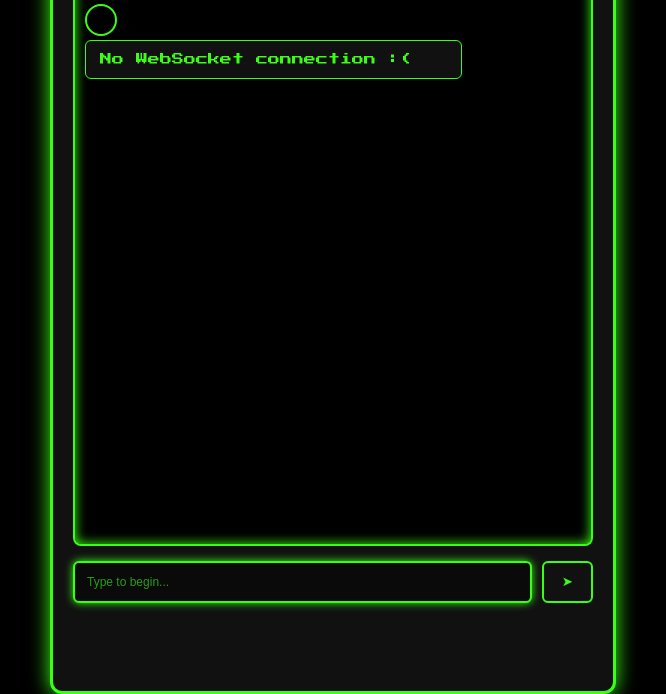
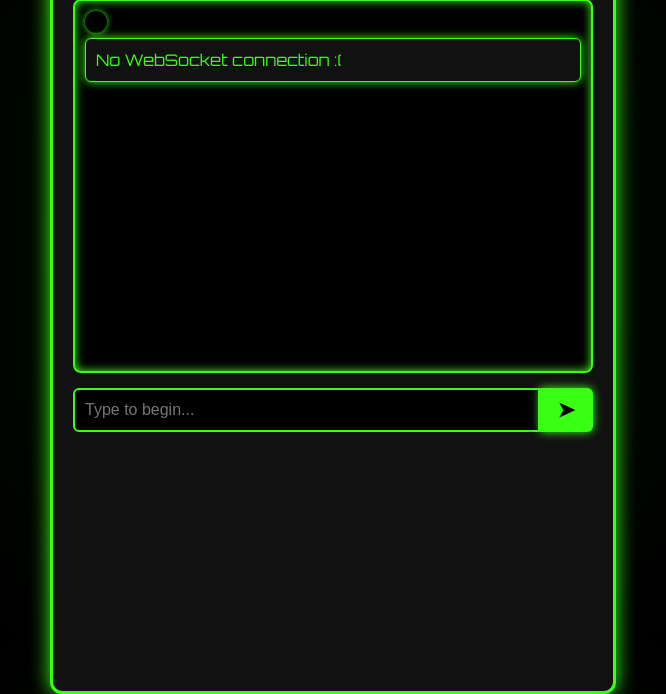
Before and after one commit to 0noahharris4/WebSocket-Chat-Room, a website: page public/index.html in a window 1280 px wide. Shown: the part 154-848 px from the top of the page, without its empty margins (307-973 px from the left). Drawn offline with Linux system fonts and the light colour scheme.

Commit message:
Update styles.css

```diff
--- a/public/styles.css
+++ b/public/styles.css
@@ -1,13 +1,28 @@
-/* RETRO ARCADE FONT */
-@import url('https://fonts.googleapis.com/css2?family=Press+Start+2P&display=swap');
+/* FUTURISTIC NEON FONT */
+@import url('https://fonts.googleapis.com/css2?family=Orbitron:wght@400;700&display=swap');
 
 html, body {
   height: 100%;
 }
 
 body {
-  font-family: 'Press Start 2P', monospace;
-  background: #000;
+  font-family: 'Orbitron', sans-serif;
+  background: radial-gradient(circle at center, #001100 0%, #000000 70%),
+              repeating-linear-gradient(
+                to bottom,
+                rgba(57, 255, 20, 0.15) 0px,
+                rgba(57, 255, 20, 0.15) 2px,
+                transparent 2px,
+                transparent 40px
+              ),
+              repeating-linear-gradient(
+                to right,
+                rgba(57, 255, 20, 0.15) 0px,
+                rgba(57, 255, 20, 0.15) 2px,
+                transparent 2px,
+                transparent 40px
+              );
+  background-size: cover;
   color: #39ff14;
   display: flex;
   justify-content: center;
@@ -15,6 +30,7 @@ body {
   overflow: hidden;
   position: relative;
 }
+
 
 /* CRT Scanline Effect */
 body::after {
@@ -43,9 +59,9 @@ body::after {
   z-index: 2;
 }
 
-/* Container */
+/* Main Container */
 .arcade-container {
-  width: 520px;
+  width: min(520px, 95%);
   background: #111;
   padding: 20px;
   border-radius: 12px;
@@ -59,6 +75,7 @@ body::after {
   margin-bottom: 15px;
   color: #39ff14;
   text-shadow: 0 0 8px #39ff14;
+  font-size: clamp(1.2rem, 4vw, 2rem);
 }
 
 /* Join Banner */
@@ -69,7 +86,7 @@ body::after {
   text-align: center;
   margin-bottom: 10px;
   border-radius: 6px;
-  font-size: 12px;
+  font-size: clamp(0.7rem, 2.5vw, 0.9rem);
   animation: slideDown 0.4s ease-out;
 }
 
@@ -77,114 +94,112 @@ body::after {
   display: none;
 }
 
-@keyframes slideDown {
-  from { transform: translateY(-20px); opacity: 0; }
-  to { transform: translateY(0); opacity: 1; }
+/* Chat Window */
+.chat-window {
+  height: 350px;
+  overflow-y: auto;
+  background: #000;
+  border: 2px solid #39ff14;
+  padding: 10px;
+  border-radius: 8px;
+  box-shadow: inset 0 0 10px #39ff14;
 }
 
-/* Chat window */
-.chat-window {
-  height: calc(100vh - 260px);
-  overflow-y: auto;
-  padding: 10px;
-  background: #000;
-  border: 2px solid #39ff14;
-  border-radius: 8px;
-  box-shadow: inset 0 0 12px #39ff14;
+/* Individual Message Wrapper */
+.messages {
+  margin-bottom: 18px;
 }
 
-/* Message wrapper */
-.messages {
-  display: flex;
-  flex-direction: column;
-  margin: 10px 0;
-}
-
-/* Avatar + username */
+/* Message Header (avatar + username) */
 .message-header {
   display: flex;
   align-items: center;
-  margin-bottom: 4px;
+  margin-bottom: 5px;
 }
 
+/* Avatar */
 .avatar {
-  width: 28px;
-  height: 28px;
+  width: 22px;
+  height: 22px;
   border-radius: 50%;
   margin-right: 8px;
-  border: 2px solid #39ff14;
+  box-shadow: 0 0 6px currentColor;
 }
 
+/* Username */
 .username {
-  font-size: 10px;
+  font-size: clamp(0.7rem, 2.5vw, 0.9rem);
   color: #39ff14;
 }
 
-/* Message bubble */
+/* Message Bubble */
 .message {
-  max-width: 70%;
-  padding: 10px 14px;
-  border-radius: 6px;
-  font-size: 12px;
-  line-height: 1.4;
-  animation: fadeIn 0.2s ease-out;
   background: #111;
   border: 1px solid #39ff14;
+  padding: 10px;
+  border-radius: 6px;
+  font-size: clamp(0.75rem, 3vw, 1rem);
+  line-height: 1.4;
   color: #39ff14;
+  box-shadow: 0 0 10px #39ff14;
 }
 
-/* Sent messages */
-.sending {
-  align-items: flex-end;
-}
-
-.sending .message {
-  background: #39ff14;
-  color: #000;
-  border-color: #39ff14;
-}
-
-/* Input area */
+/* Input Area */
 .input-area {
+  display: flex;
   margin-top: 15px;
-  display: flex;
-  gap: 10px;
 }
 
 #messageBox {
   flex: 1;
-  padding: 12px;
-  border-radius: 6px;
+  padding: 10px;
+  font-size: clamp(0.8rem, 3vw, 1rem);
+  background: #000;
   border: 2px solid #39ff14;
-  background: #0a0a0a;
   color: #39ff14;
-  font-size: 12px;
-  box-shadow: 0 0 8px #39ff14;
-}
-
-#messageBox::placeholder {
-  color: #39ff14;
-  opacity: 0.6;
+  border-radius: 6px 0 0 6px;
+  outline: none;
 }
 
 #send {
-  padding: 0 18px;
-  border: 2px solid #39ff14;
-  background: #111;
-  color: #39ff14;
+  padding: 10px 18px;
+  font-size: clamp(1rem, 4vw, 1.3rem);
+  background: #39ff14;
+  color: #000;
+  border: none;
+  border-radius: 0 6px 6px 0;
   cursor: pointer;
-  transition: 0.2s;
-  border-radius: 6px;
+  font-weight: bold;
+  box-shadow: 0 0 10px #39ff14;
 }
 
 #send:hover {
-  background: #39ff14;
-  color: #000;
-  box-shadow: 0 0 10px #39ff14;
+  background: #2ecc10;
 }
 
-/* Animations */
-@keyframes fadeIn {
-  from { opacity: 0; transform: translateY(4px); }
+/* Mobile Optimization */
+@media (max-width: 600px) {
+  body {
+    padding-top: 10px;
+    overflow: auto;
+  }
+
+  .arcade-container {
+    width: 95%;
+    padding: 15px;
+  }
+
+  .chat-window {
+    height: 55vh;
+  }
+
+  .message {
+    padding: 12px;
+  }
+}
+
+/* Join Banner Animation */
+@keyframes slideDown {
+  from { opacity: 0; transform: translateY(-10px); }
   to { opacity: 1; transform: translateY(0); }
 }
```
